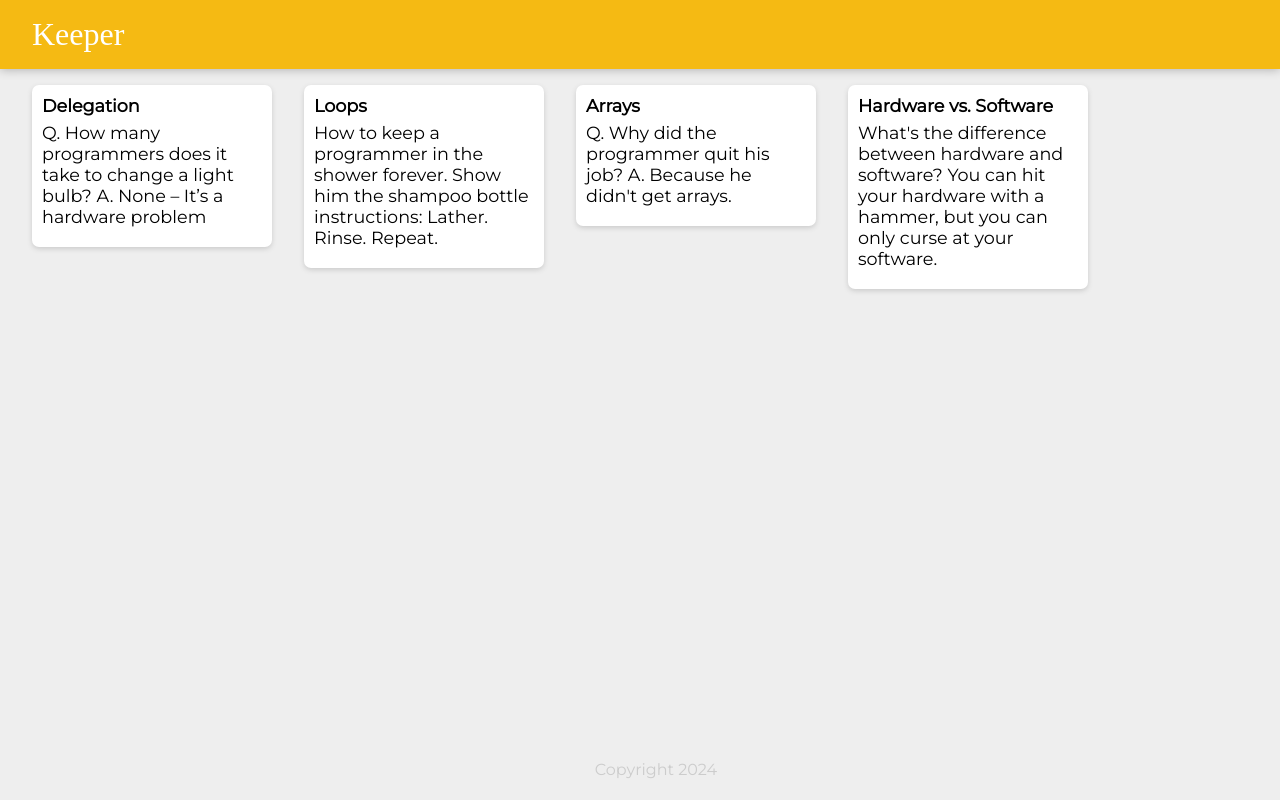
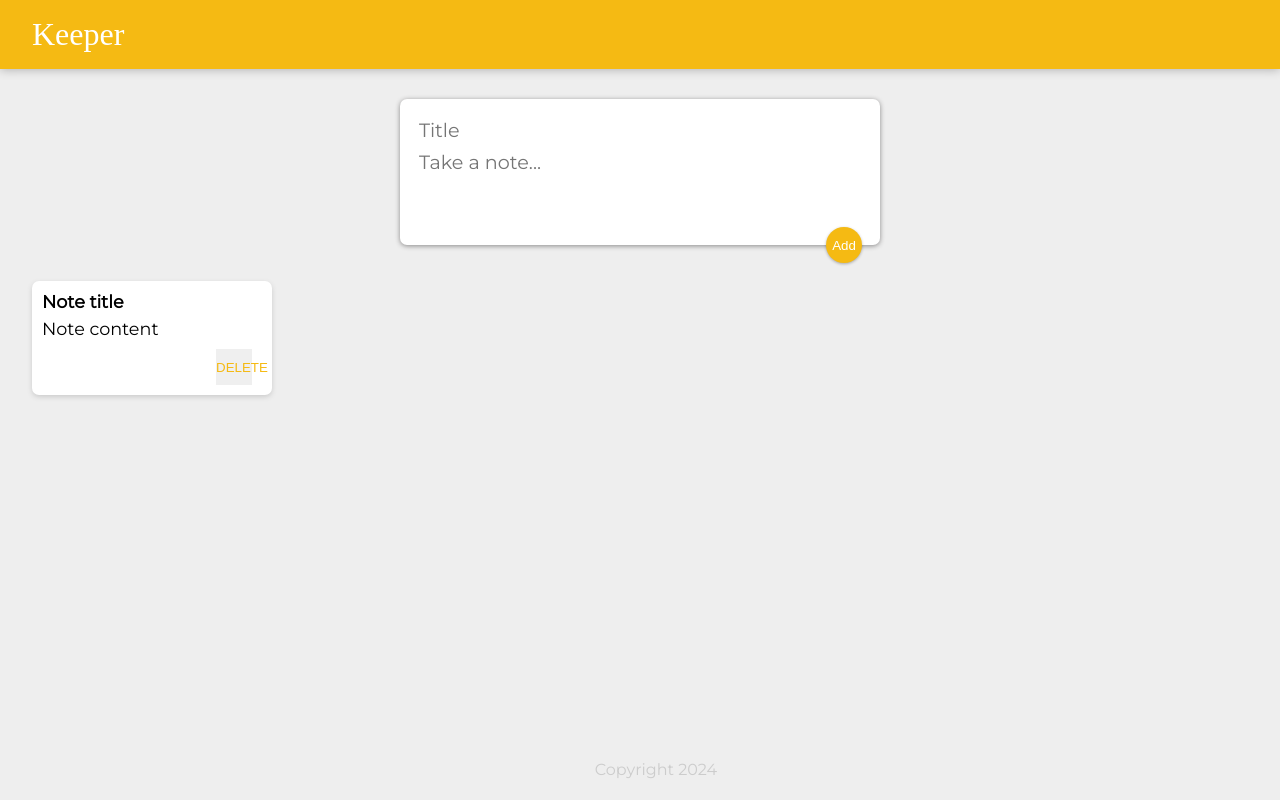
Before and after one commit to shafayat666/web-react-keeper-app, a React (Vite) app: page / in a window 1280 px wide. Built offline with nearby package versions, Linux system fonts and the light colour scheme; a web font is replaced by a local one.

Commit message:
added styling for creating new notes

```diff
--- a/public/styles.css
+++ b/public/styles.css
@@ -54,3 +54,49 @@
   white-space: pre-wrap;
   word-wrap: break-word;
 }
+
+.note button {
+  position: relative;
+  float: right;
+  margin-right: 10px;
+  color: #f5ba13;
+  border: none;
+  width: 36px;
+  height: 36px;
+  cursor: pointer;
+  outline: none;
+}
+
+form {
+  position: relative;
+  width: 480px;
+  margin: 30px auto 20px auto;
+  background: #fff;
+  padding: 15px;
+  border-radius: 7px;
+  box-shadow: 0 1px 5px rgb(138, 137, 137);
+}
+form input,
+form textarea {
+  width: 100%;
+  border: none;
+  padding: 4px;
+  outline: none;
+  font-size: 1.2em;
+  font-family: inherit;
+  resize: none;
+}
+form button {
+  position: absolute;
+  right: 18px;
+  bottom: -18px;
+  background: #f5ba13;
+  color: #fff;
+  border: none;
+  border-radius: 50%;
+  width: 36px;
+  height: 36px;
+  box-shadow: 0 1px 3px rgba(0, 0, 0, 0.3);
+  cursor: pointer;
+  outline: none;
+}
--- a/src/components/App.jsx
+++ b/src/components/App.jsx
@@ -1,19 +1,14 @@
 import Header from "./Header";
 import Footer from "./Footer";
 import Note from "./Note";
-import notes from "../notes";
+import CreateArea from "./CreateArea";
 
 function App() {
     return (
         <div>
             <Header />
-            {notes.map((note) => (
-                <Note
-                    key={note.key}
-                    title={note.title}
-                    content={note.content}
-                />
-            ))}
+            <CreateArea />
+            <Note key={1} title="Note title" content="Note content" />
             <Footer />
         </div>
     );
--- /dev/null
+++ b/src/components/CreateArea.jsx
@@ -0,0 +1,13 @@
+function CreateArea() {
+  return (
+    <div>
+      <form>
+        <input name="title" placeholder="Title" />
+        <textarea name="content" placeholder="Take a note..." rows="3" />
+        <button>Add</button>
+      </form>
+    </div>
+  );
+}
+
+export default CreateArea;
--- a/src/components/Note.jsx
+++ b/src/components/Note.jsx
@@ -3,6 +3,7 @@
         <div className="note">
             <h1>{props.title}</h1>
             <p>{props.content}</p>
+            <button>DELETE</button>
         </div>
     );
 }
```
